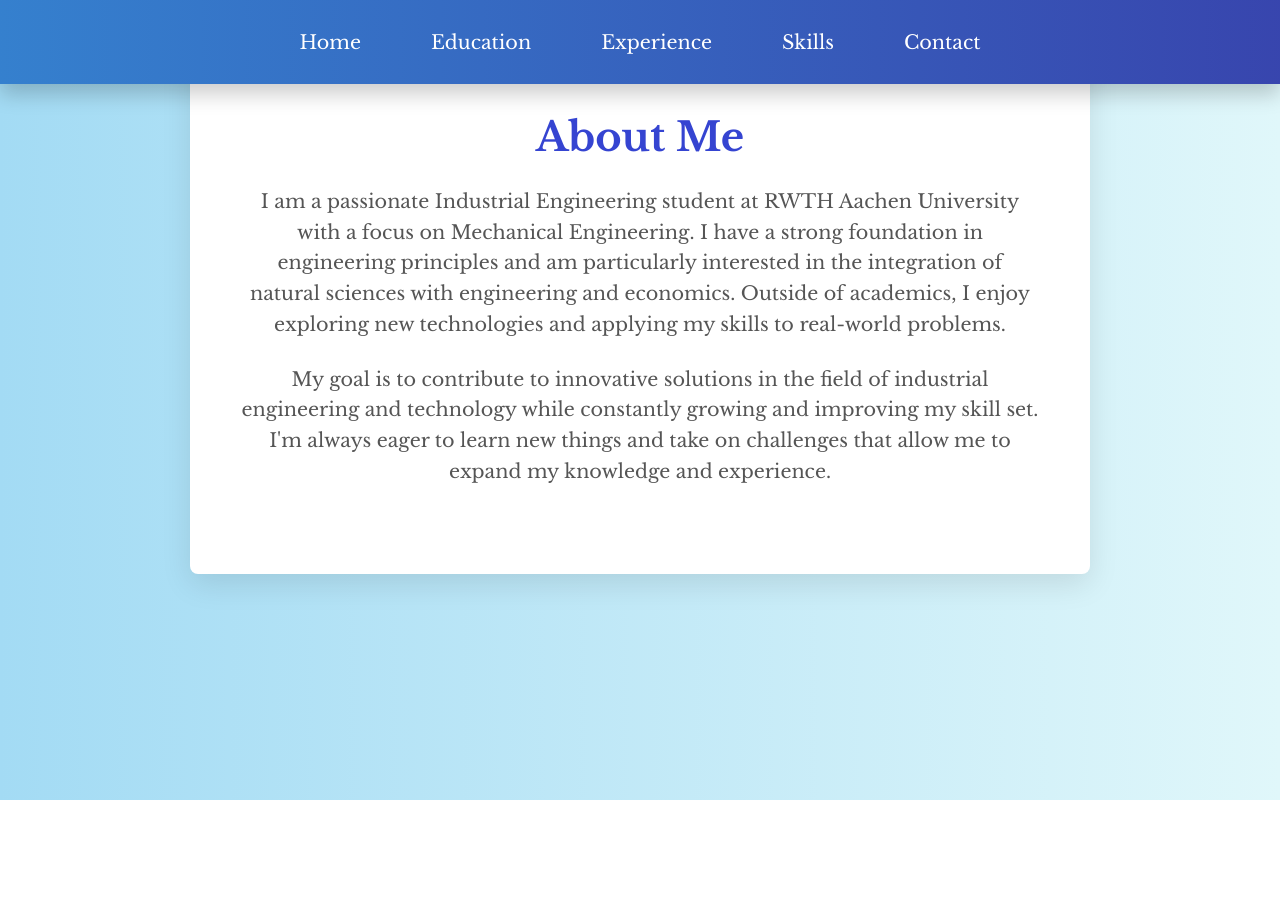
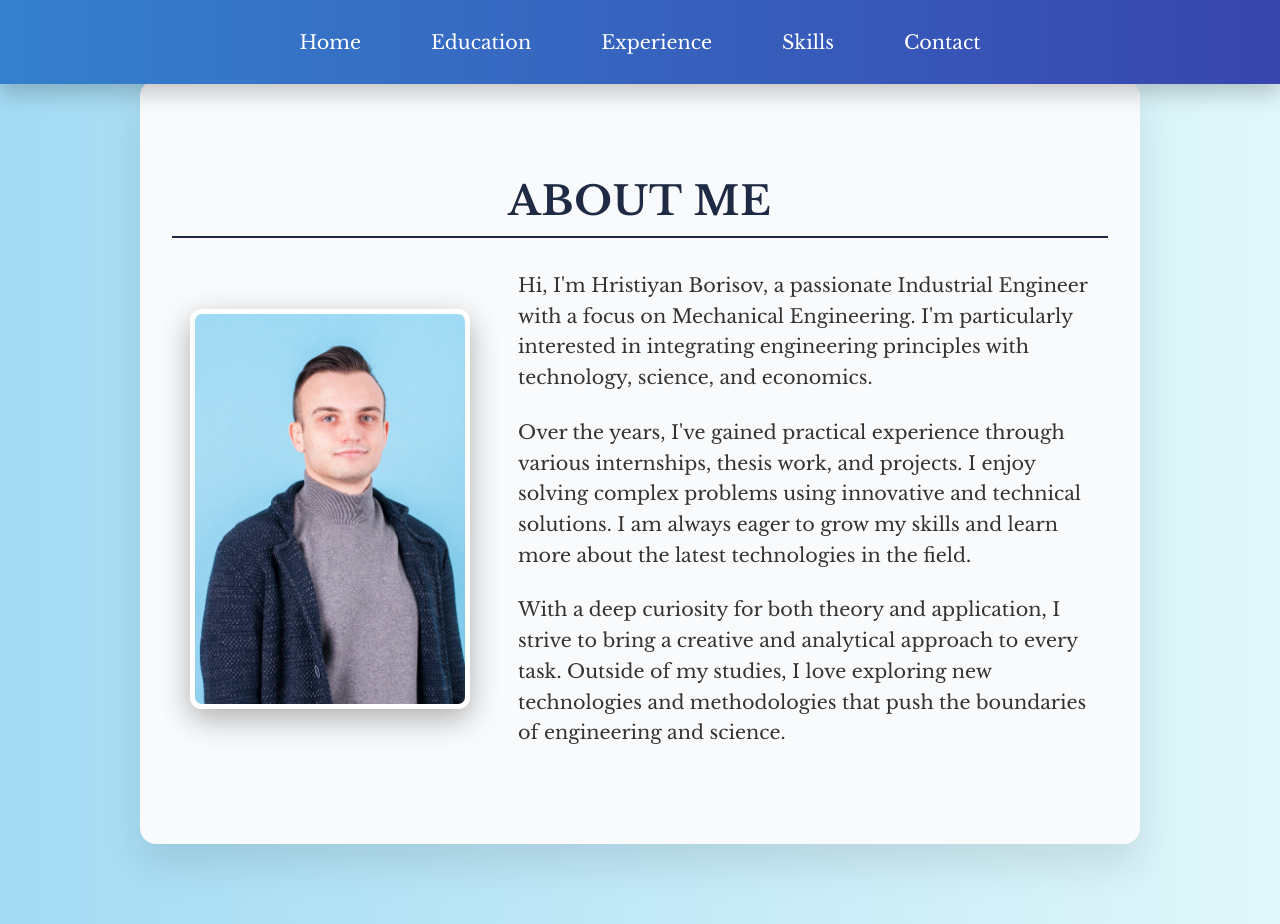
Before and after one commit to annasarabasheva/Portfolio-Site, a React (Vite) app in the folder porfolio-site/: page /about in a window 1280 px wide. Before the commit the page ends 800 px from the top, so only its background shows below. Built offline with nearby package versions, Linux system fonts and the light colour scheme.

Commit message:
Add About Me Section

```diff
--- a/porfolio-site/src/components/about/About.css
+++ b/porfolio-site/src/components/about/About.css
@@ -1,26 +1,60 @@
 .about {
-    background-color: white;
-    padding: 4rem 2rem;
+    background-color: #f9fafb;
+    padding: 6rem 2rem;
     width: 100%;
-    max-width: 900px;
-    margin: 0 auto;
-    box-shadow: 0 10px 30px rgba(0, 0, 0, 0.1);
-    border-radius: 8px;
+    max-width: 1000px;
+    margin: 5rem auto;
+    border-radius: 16px;
+    box-shadow: 0 20px 40px rgba(0, 0, 0, 0.1);
     text-align: center;
-    margin-top: 3rem; /* Adds space between Hero and About Me */
+    position: relative;
+    z-index: 1;
 }
 
 .about h2 {
     font-size: 2.5rem;
-    margin-bottom: 1.5rem;
-    color: #3544d1;
+    margin-bottom: 2rem;
+    font-weight: 700;
+    color: #1f2a44;
+    letter-spacing: 1px;
+    text-transform: uppercase;
+    padding-bottom: 10px;
+    border-bottom: 2px solid #1f2a44;
 }
 
-.about p {
+.about .content {
+    display: flex;
+    flex-direction: row;
+    gap: 3rem;
+    justify-content: space-between;
+    align-items: center;
+    margin-top: 3rem;
+    max-width: 900px;
+    margin: 0 auto;
+}
+
+.about .content .profile-img {
+    width: 280px;
+    height: auto;
+    border-radius: 12px;
+    object-fit: cover;
+    border: 5px solid #fff;
+    box-shadow: 0 10px 30px rgba(0, 0, 0, 0.3);
+}
+
+.about .content .bio {
+    flex: 1;
+    text-align: left;
     font-size: 1.2rem;
-    color: #555;
+    color: #333;
     line-height: 1.6;
-    max-width: 800px;
-    margin: 0 auto;
+    max-width: 600px;
+}
+
+.about .content .bio p {
     margin-bottom: 1.5rem;
 }
+
+.about .content .bio p:last-child {
+    margin-bottom: 0;
+}
--- a/porfolio-site/src/components/about/About.jsx
+++ b/porfolio-site/src/components/about/About.jsx
@@ -5,17 +5,29 @@ const About = () => {
     return (
         <div className="about">
             <h2>About Me</h2>
-            <p>
-                I am a passionate Industrial Engineering student at RWTH Aachen University with a focus on Mechanical Engineering.
-                I have a strong foundation in engineering principles and am particularly interested in the integration of
-                natural sciences with engineering and economics. Outside of academics, I enjoy exploring new technologies and
-                applying my skills to real-world problems.
-            </p>
-            <p>
-                My goal is to contribute to innovative solutions in the field of industrial engineering and technology while
-                constantly growing and improving my skill set. I'm always eager to learn new things and take on challenges that
-                allow me to expand my knowledge and experience.
-            </p>
+            <div className="content">
+                <img
+                    src="/HR2.jpg"
+                    alt="Profile"
+                    className="profile-img"
+                />
+                <div className="bio">
+                    <p>
+                        Hi, I'm Hristiyan Borisov, a passionate Industrial Engineer with a focus on Mechanical Engineering. I'm particularly interested in integrating engineering principles with
+                        technology, science, and economics.
+                    </p>
+                    <p>
+                        Over the years, I've gained practical experience through various internships, thesis work, and projects.
+                        I enjoy solving complex problems using innovative and technical solutions. I am always eager to grow my
+                        skills and learn more about the latest technologies in the field.
+                    </p>
+                    <p>
+                        With a deep curiosity for both theory and application, I strive to bring a creative and analytical approach
+                        to every task. Outside of my studies, I love exploring new technologies and methodologies that push the
+                        boundaries of engineering and science.
+                    </p>
+                </div>
+            </div>
         </div>
     );
 };
```
Also changed, not shown: porfolio-site/public/HR2.jpg (added).
